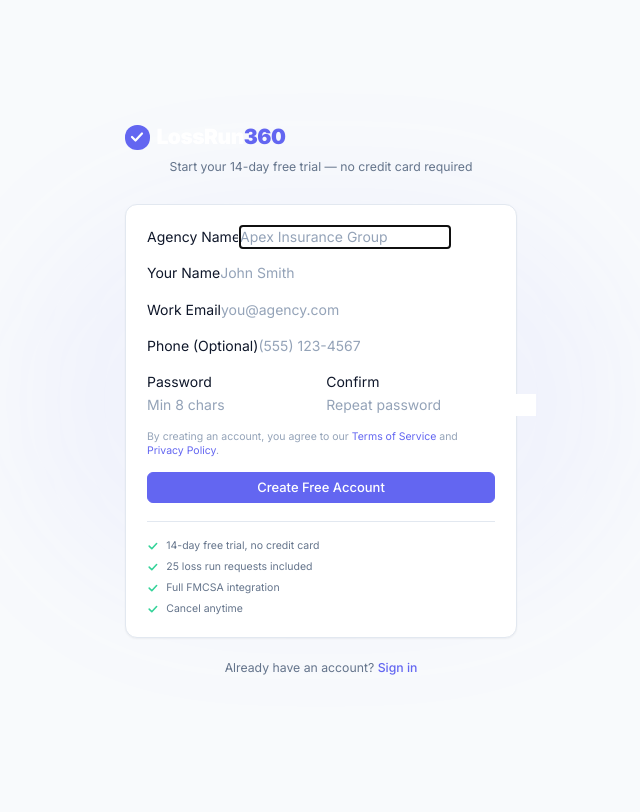
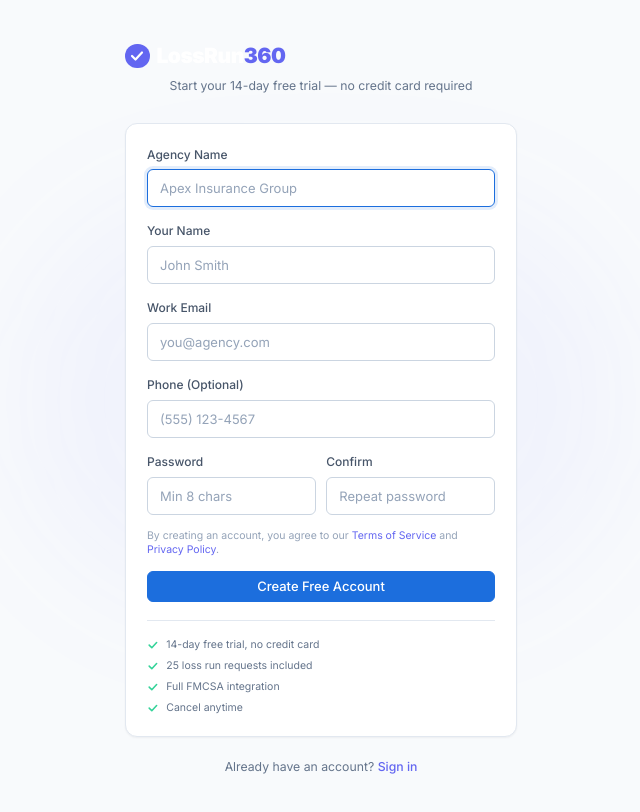
Before and after one commit to lossrun360/lossrun360, a Next.js app: page /register in a window 1280 px wide. Shown: the top 812 px of the page, without its empty margins (319-959 px from the left). Built offline with nearby package versions, Linux system fonts and the light colour scheme.

Commit message:
Update accent color to #1c6edd, add .input/.label aliases

```diff
--- a/app/globals.css
+++ b/app/globals.css
@@ -6,40 +6,40 @@
 
 /* ─── Design Tokens ─────────────────────────────────────── */
 :root {
-  --font:          'Inter', system-ui, sans-serif;
-  --primary:       #6366f1;
-  --primary-hover: #4f46e5;
-  --primary-light: #eef2ff;
-  --primary-text:  #4338ca;
-  --bg:            #f8fafc;
-  --surface:       #ffffff;
-  --surface-2:     #f1f5f9;
-  --surface-3:     #e2e8f0;
-  --sidebar-bg:    #0f172a;
-  --sidebar-w:     240px;
-  --text-1:        #0f172a;
-  --text-2:        #475569;
-  --text-3:        #94a3b8;
-  --border:        #e2e8f0;
-  --border-2:      #cbd5e1;
-  --green:         #10b981;
-  --green-bg:      #d1fae5;
-  --green-text:    #065f46;
-  --yellow:        #f59e0b;
-  --yellow-bg:     #fef3c7;
-  --yellow-text:   #92400e;
-  --red:           #ef4444;
-  --red-bg:        #fee2e2;
-  --red-text:      #991b1b;
-  --blue:          #3b82f6;
-  --blue-bg:       #dbeafe;
-  --blue-text:     #1e40af;
+  --font: 'Inter', system-ui, sans-serif;
+  --primary: #1c6edd;
+  --primary-hover: #1557c0;
+  --primary-light: #dbeafe;
+  --primary-text: #1e40af;
+  --bg: #f8fafc;
+  --surface: #ffffff;
+  --surface-2: #f1f5f9;
+  --surface-3: #e2e8f0;
+  --sidebar-bg: #0f172a;
+  --sidebar-w: 240px;
+  --text-1: #0f172a;
+  --text-2: #475569;
+  --text-3: #94a3b8;
+  --border: #e2e8f0;
+  --border-2: #cbd5e1;
+  --green: #10b981;
+  --green-bg: #d1fae5;
+  --green-text: #065f46;
+  --yellow: #f59e0b;
+  --yellow-bg: #fef3c7;
+  --yellow-text: #92400e;
+  --red: #ef4444;
+  --red-bg: #fee2e2;
+  --red-text: #991b1b;
+  --blue: #3b82f6;
+  --blue-bg: #dbeafe;
+  --blue-text: #1e40af;
   --shadow-xs: 0 1px 2px rgba(15,23,42,0.05);
   --shadow-sm: 0 1px 3px rgba(15,23,42,0.08), 0 1px 2px rgba(15,23,42,0.04);
-  --shadow:    0 4px 6px rgba(15,23,42,0.06), 0 2px 4px rgba(15,23,42,0.04);
+  --shadow: 0 4px 6px rgba(15,23,42,0.06), 0 2px 4px rgba(15,23,42,0.04);
   --shadow-md: 0 4px 12px rgba(15,23,42,0.10), 0 2px 6px rgba(15,23,42,0.04);
   --shadow-lg: 0 10px 25px rgba(15,23,42,0.12), 0 4px 10px rgba(15,23,42,0.06);
-  --r-sm:  4px; --r: 6px; --r-md: 8px; --r-lg: 12px; --r-xl: 16px; --r-full: 9999px;
+  --r-sm: 4px; --r: 6px; --r-md: 8px; --r-lg: 12px; --r-xl: 16px; --r-full: 9999px;
 }
 
 *, *::before, *::after { box-sizing: border-box; }
@@ -98,7 +98,7 @@ h4 { font-size: 14px; font-weight: 600; line-height: 1.4; }
   text-decoration: none; transition: all 0.12s ease; margin-bottom: 1px;
 }
 .sidebar-nav-item:hover { background: rgba(255,255,255,0.06); color: rgba(255,255,255,0.85); }
-.sidebar-nav-item.active { background: rgba(99,102,241,0.20); color: #fff; }
+.sidebar-nav-item.active { background: rgba(28,110,221,0.20); color: #fff; }
 .sidebar-nav-item svg { width: 16px; height: 16px; flex-shrink: 0; opacity: 0.7; }
 .sidebar-nav-item.active svg { opacity: 1; }
 
@@ -164,6 +164,7 @@ h4 { font-size: 14px; font-weight: 600; line-height: 1.4; }
   border-radius: var(--r-lg); padding: 20px 24px;
   box-shadow: var(--shadow-xs); position: relative; overflow: hidden;
 }
+
 .stat-card-label { font-size: 11px; font-weight: 600; letter-spacing: 0.5px; text-transform: uppercase; color: var(--text-3); margin-bottom: 8px; }
 .stat-card-value { font-size: 28px; font-weight: 700; color: var(--text-1); letter-spacing: -0.5px; line-height: 1; }
 .stat-card-sub { font-size: 12px; color: var(--text-3); margin-top: 6px; }
@@ -194,15 +195,15 @@ h4 { font-size: 14px; font-weight: 600; line-height: 1.4; }
 .btn-lg { padding: 10px 20px; font-size: 14px; }
 
 /* ─── Inputs ────────────────────────────────────────────── */
-.form-label { display: block; font-size: 12px; font-weight: 500; color: var(--text-2); margin-bottom: 5px; }
-.form-input {
+.form-label, .label { display: block; font-size: 12px; font-weight: 500; color: var(--text-2); margin-bottom: 5px; }
+.form-input, .input {
   width: 100%; padding: 8px 12px;
   border: 1px solid var(--border-2); border-radius: var(--r);
   font-size: 13px; color: var(--text-1); background: var(--surface);
   outline: none; transition: all 0.12s ease; font-family: var(--font);
 }
-.form-input::placeholder { color: var(--text-3); }
-.form-input:focus { border-color: var(--primary); box-shadow: 0 0 0 3px rgba(99,102,241,0.12); }
+.form-input::placeholder, .input::placeholder { color: var(--text-3); }
+.form-input:focus, .input:focus { border-color: var(--primary); box-shadow: 0 0 0 3px rgba(28,110,221,0.12); }
 
 /* ─── Tables ────────────────────────────────────────────── */
 .data-table { width: 100%; border-collapse: collapse; }
@@ -220,12 +221,12 @@ h4 { font-size: 14px; font-weight: 600; line-height: 1.4; }
 
 /* ─── Badges ────────────────────────────────────────────── */
 .badge { display: inline-flex; align-items: center; gap: 4px; padding: 3px 8px; border-radius: var(--r-full); font-size: 11px; font-weight: 500; }
-.badge-green  { background: var(--green-bg);  color: var(--green-text); }
+.badge-green { background: var(--green-bg); color: var(--green-text); }
 .badge-yellow { background: var(--yellow-bg); color: var(--yellow-text); }
-.badge-red    { background: var(--red-bg);    color: var(--red-text); }
-.badge-blue   { background: var(--blue-bg);   color: var(--blue-text); }
+.badge-red { background: var(--red-bg); color: var(--red-text); }
+.badge-blue { background: var(--blue-bg); color: var(--blue-text); }
 .badge-indigo { background: var(--primary-light); color: var(--primary-text); }
-.badge-gray   { background: var(--surface-2); color: var(--text-2); }
+.badge-gray { background: var(--surface-2); color: var(--text-2); }
 
 /* ─── Steps ─────────────────────────────────────────────── */
 .step-indicator { display: flex; align-items: center; }
@@ -237,7 +238,7 @@ h4 { font-size: 14px; font-weight: 600; line-height: 1.4; }
   border: 2px solid var(--border-2); color: var(--text-3); background: var(--surface); flex-shrink: 0;
 }
 .step-dot.active { background: var(--primary); border-color: var(--primary); color: #fff; }
-.step-dot.done   { background: var(--green);   border-color: var(--green);   color: #fff; }
+.step-dot.done { background: var(--green); border-color: var(--green); color: #fff; }
 .step-label { font-size: 12px; font-weight: 500; color: var(--text-3); }
 .step-label.active { color: var(--primary); font-weight: 600; }
 .step-connector { width: 48px; height: 1px; background: var(--border-2); margin: 0 4px; }
@@ -248,3 +249,12 @@ h4 { font-size: 14px; font-weight: 600; line-height: 1.4; }
 ::-webkit-scrollbar-track { background: transparent; }
 ::-webkit-scrollbar-thumb { background: var(--surface-3); border-radius: 99px; }
 ::-webkit-scrollbar-thumb:hover { background: var(--border-2); }
+
+/* ─── Tailwind CSS variable mappings ────────────────────── */
+@layer base {
+  :root {
+    --background: 248 250 252;
+    --foreground: 15 23 42;
+    --primary-rgb: 28 110 221;
+  }
+}
```
